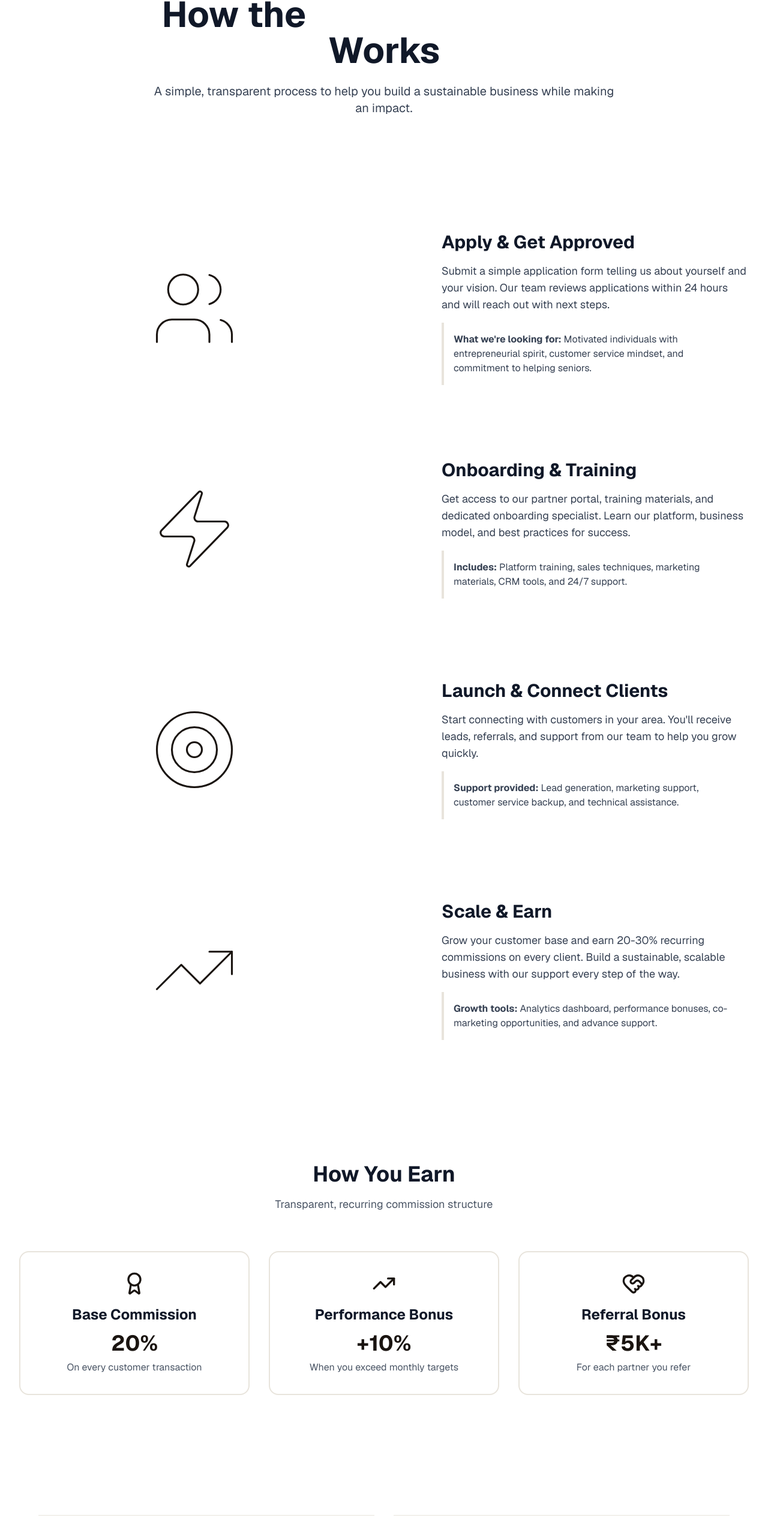
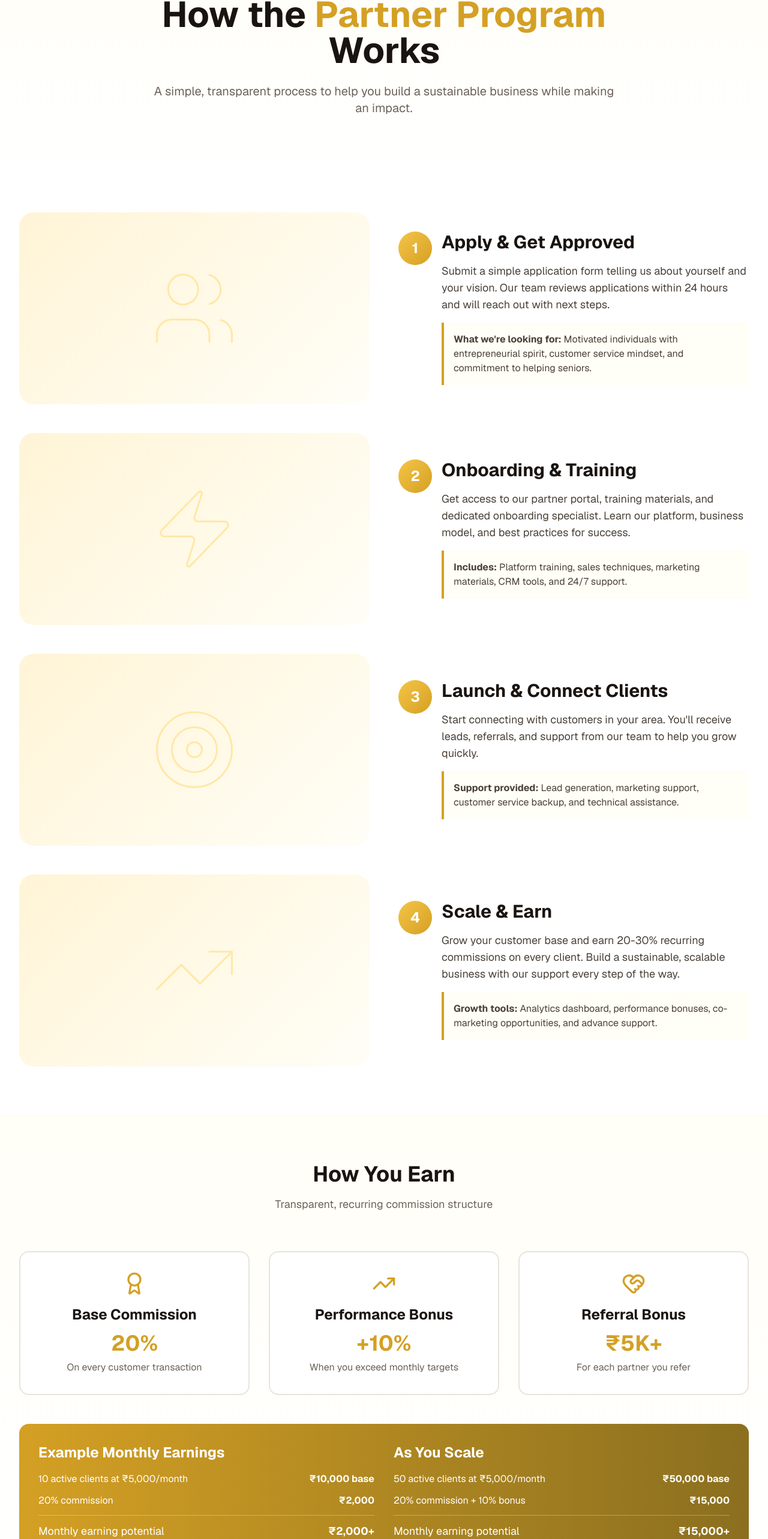
Before and after one commit to sagar-anmol/partner-golden-care, a Next.js app: page /how-it-works in a window 1280 px wide. Shown: the part 151-2717 px from the top of the page at 60% size. Built offline with nearby package versions, Linux system fonts and the light colour scheme.

Commit message:
fix: update golden theme colors for visibility\n\nFix golden color issues on home, how-it-works, and partner pages

```diff
--- a/app/how-it-works/page.tsx
+++ b/app/how-it-works/page.tsx
@@ -5,15 +5,15 @@ import { ArrowRight, Users, Target, Zap, TrendingUp, Award, HeartHandshake } fro
 
 export default function HowItWorks() {
   return (
-    <div className="bg-white">
+    <div style={{ backgroundColor: '#ffffff' }}>
       {/* Hero Section */}
-      <section className="bg-gradient-to-b from-gold-50 to-white pt-16 pb-20">
+      <section className="pt-16 pb-20" style={{ background: 'linear-gradient(180deg, #fffef7 0%, #ffffff 100%)' }}>
         <div className="max-w-7xl mx-auto px-4 sm:px-6 lg:px-8">
           <div className="text-center max-w-3xl mx-auto">
-            <h1 className="text-5xl md:text-6xl font-bold text-gray-900 mb-6">
-              How the <span className="text-transparent bg-clip-text bg-gradient-to-r from-gold-500 to-gold-600">Partner Program</span> Works
+            <h1 className="text-5xl md:text-6xl font-bold mb-6" style={{ color: '#1a1410' }}>
+              How the <span style={{ color: '#d4a024' }}>Partner Program</span> Works
             </h1>
-            <p className="text-xl text-gray-700">
+            <p className="text-xl" style={{ color: '#6b6258' }}>
               A simple, transparent process to help you build a sustainable business while making an impact.
             </p>
           </div>
@@ -21,28 +21,28 @@ export default function HowItWorks() {
       </section>
 
       {/* Step-by-Step Process */}
-      <section className="py-20 bg-white">
+      <section className="py-20" style={{ backgroundColor: '#ffffff' }}>
         <div className="max-w-7xl mx-auto px-4 sm:px-6 lg:px-8">
           <div className="space-y-12">
             {/* Step 1 */}
             <div className="grid md:grid-cols-2 gap-12 items-center">
               <div className="order-2 md:order-1">
-                <div className="bg-gradient-to-br from-gold-50 to-gold-100 rounded-3xl h-80 flex items-center justify-center">
-                  <Users className="text-gold-300" size={150} strokeWidth={0.5} />
+                <div className="rounded-3xl h-80 flex items-center justify-center" style={{ background: 'linear-gradient(135deg, #fff4d6 0%, #fffef7 100%)' }}>
+                  <Users style={{ color: '#ffe8a8' }} size={150} strokeWidth={0.5} />
                 </div>
               </div>
               <div className="order-1 md:order-2 space-y-4">
                 <div className="flex items-start gap-4">
-                  <div className="flex-shrink-0 w-14 h-14 rounded-full bg-gradient-to-br from-gold-500 to-gold-600 flex items-center justify-center">
-                    <span className="text-white font-bold text-2xl">1</span>
+                  <div className="flex-shrink-0 w-14 h-14 rounded-full flex items-center justify-center" style={{ background: 'linear-gradient(135deg, #f5c547 0%, #d4a024 100%)' }}>
+                    <span style={{ color: '#ffffff', fontWeight: 'bold', fontSize: '24px' }}>1</span>
                   </div>
                   <div className="flex-1">
-                    <h2 className="text-3xl font-bold text-gray-900 mb-4">Apply & Get Approved</h2>
-                    <p className="text-lg text-gray-700 mb-4">
+                    <h2 className="text-3xl font-bold mb-4" style={{ color: '#1a1410' }}>Apply & Get Approved</h2>
+                    <p className="text-lg mb-4" style={{ color: '#4a4138' }}>
                       Submit a simple application form telling us about yourself and your vision. Our team reviews applications within 24 hours and will reach out with next steps.
                     </p>
-                    <div className="bg-gold-50 border-l-4 border-gold-500 p-4">
-                      <p className="text-gray-700">
+                    <div className="p-4" style={{ backgroundColor: '#fffef7', borderLeft: '4px solid #d4a024' }}>
+                      <p style={{ color: '#4a4138' }}>
                         <strong>What we&apos;re looking for:</strong> Motivated individuals with entrepreneurial spirit, customer service mindset, and commitment to helping seniors.
                       </p>
                     </div>
@@ -54,22 +54,22 @@ export default function HowItWorks() {
             {/* Step 2 */}
             <div className="grid md:grid-cols-2 gap-12 items-center">
               <div>
-                <div className="bg-gradient-to-br from-gold-50 to-gold-100 rounded-3xl h-80 flex items-center justify-center">
-                  <Zap className="text-gold-300" size={150} strokeWidth={0.5} />
+                <div className="rounded-3xl h-80 flex items-center justify-center" style={{ background: 'linear-gradient(135deg, #fff4d6 0%, #fffef7 100%)' }}>
+                  <Zap style={{ color: '#ffe8a8' }} size={150} strokeWidth={0.5} />
                 </div>
               </div>
               <div className="space-y-4">
                 <div className="flex items-start gap-4">
-                  <div className="flex-shrink-0 w-14 h-14 rounded-full bg-gradient-to-br from-gold-500 to-gold-600 flex items-center justify-center">
-                    <span className="text-white font-bold text-2xl">2</span>
+                  <div className="flex-shrink-0 w-14 h-14 rounded-full flex items-center justify-center" style={{ background: 'linear-gradient(135deg, #f5c547 0%, #d4a024 100%)' }}>
+                    <span style={{ color: '#ffffff', fontWeight: 'bold', fontSize: '24px' }}>2</span>
                   </div>
                   <div className="flex-1">
-                    <h2 className="text-3xl font-bold text-gray-900 mb-4">Onboarding & Training</h2>
-                    <p className="text-lg text-gray-700 mb-4">
+                    <h2 className="text-3xl font-bold mb-4" style={{ color: '#1a1410' }}>Onboarding & Training</h2>
+                    <p className="text-lg mb-4" style={{ color: '#4a4138' }}>
                       Get access to our partner portal, training materials, and dedicated onboarding specialist. Learn our platform, business model, and best practices for success.
                     </p>
-                    <div className="bg-gold-50 border-l-4 border-gold-500 p-4">
-                      <p className="text-gray-700">
+                    <div className="p-4" style={{ backgroundColor: '#fffef7', borderLeft: '4px solid #d4a024' }}>
+                      <p style={{ color: '#4a4138' }}>
                         <strong>Includes:</strong> Platform training, sales techniques, marketing materials, CRM tools, and 24/7 support.
                       </p>
                     </div>
@@ -81,22 +81,22 @@ export default function HowItWorks() {
             {/* Step 3 */}
             <div className="grid md:grid-cols-2 gap-12 items-center">
               <div className="order-2 md:order-1">
-                <div className="bg-gradient-to-br from-gold-50 to-gold-100 rounded-3xl h-80 flex items-center justify-center">
-                  <Target className="text-gold-300" size={150} strokeWidth={0.5} />
+                <div className="rounded-3xl h-80 flex items-center justify-center" style={{ background: 'linear-gradient(135deg, #fff4d6 0%, #fffef7 100%)' }}>
+                  <Target style={{ color: '#ffe8a8' }} size={150} strokeWidth={0.5} />
                 </div>
               </div>
               <div className="order-1 md:order-2 space-y-4">
                 <div className="flex items-start gap-4">
-                  <div className="flex-shrink-0 w-14 h-14 rounded-full bg-gradient-to-br from-gold-500 to-gold-600 flex items-center justify-center">
-                    <span className="text-white font-bold text-2xl">3</span>
+                  <div className="flex-shrink-0 w-14 h-14 rounded-full flex items-center justify-center" style={{ background: 'linear-gradient(135deg, #f5c547 0%, #d4a024 100%)' }}>
+                    <span style={{ color: '#ffffff', fontWeight: 'bold', fontSize: '24px' }}>3</span>
                   </div>
                   <div className="flex-1">
-                    <h2 className="text-3xl font-bold text-gray-900 mb-4">Launch & Connect Clients</h2>
-                    <p className="text-lg text-gray-700 mb-4">
+                    <h2 className="text-3xl font-bold mb-4" style={{ color: '#1a1410' }}>Launch & Connect Clients</h2>
+                    <p className="text-lg mb-4" style={{ color: '#4a4138' }}>
                       Start connecting with customers in your area. You&apos;ll receive leads, referrals, and support from our team to help you grow quickly.
                     </p>
-                    <div className="bg-gold-50 border-l-4 border-gold-500 p-4">
-                      <p className="text-gray-700">
+                    <div className="p-4" style={{ backgroundColor: '#fffef7', borderLeft: '4px solid #d4a024' }}>
+                      <p style={{ color: '#4a4138' }}>
                         <strong>Support provided:</strong> Lead generation, marketing support, customer service backup, and technical assistance.
                       </p>
                     </div>
@@ -108,22 +108,22 @@ export default function HowItWorks() {
             {/* Step 4 */}
             <div className="grid md:grid-cols-2 gap-12 items-center">
               <div>
-                <div className="bg-gradient-to-br from-gold-50 to-gold-100 rounded-3xl h-80 flex items-center justify-center">
-                  <TrendingUp className="text-gold-300" size={150} strokeWidth={0.5} />
+                <div className="rounded-3xl h-80 flex items-center justify-center" style={{ background: 'linear-gradient(135deg, #fff4d6 0%, #fffef7 100%)' }}>
+                  <TrendingUp style={{ color: '#ffe8a8' }} size={150} strokeWidth={0.5} />
                 </div>
               </div>
               <div className="space-y-4">
                 <div className="flex items-start gap-4">
-                  <div className="flex-shrink-0 w-14 h-14 rounded-full bg-gradient-to-br from-gold-500 to-gold-600 flex items-center justify-center">
-                    <span className="text-white font-bold text-2xl">4</span>
+                  <div className="flex-shrink-0 w-14 h-14 rounded-full flex items-center justify-center" style={{ background: 'linear-gradient(135deg, #f5c547 0%, #d4a024 100%)' }}>
+                    <span style={{ color: '#ffffff', fontWeight: 'bold', fontSize: '24px' }}>4</span>
                   </div>
                   <div className="flex-1">
-                    <h2 className="text-3xl font-bold text-gray-900 mb-4">Scale & Earn</h2>
-                    <p className="text-lg text-gray-700 mb-4">
+                    <h2 className="text-3xl font-bold mb-4" style={{ color: '#1a1410' }}>Scale & Earn</h2>
+                    <p className="text-lg mb-4" style={{ color: '#4a4138' }}>
                       Grow your customer base and earn 20-30% recurring commissions on every client. Build a sustainable, scalable business with our support every step of the way.
                     </p>
-                    <div className="bg-gold-50 border-l-4 border-gold-500 p-4">
-                      <p className="text-gray-700">
+                    <div className="p-4" style={{ backgroundColor: '#fffef7', borderLeft: '4px solid #d4a024' }}>
+                      <p style={{ color: '#4a4138' }}>
                         <strong>Growth tools:</strong> Analytics dashboard, performance bonuses, co-marketing opportunities, and advance support.
                       </p>
                     </div>
@@ -136,37 +136,37 @@ export default function HowItWorks() {
       </section>
 
       {/* Revenue Model */}
-      <section className="py-20 bg-gradient-to-b from-gold-50 to-white">
+      <section className="py-20" style={{ background: 'linear-gradient(180deg, #fffef7 0%, #ffffff 100%)' }}>
         <div className="max-w-7xl mx-auto px-4 sm:px-6 lg:px-8">
           <div className="text-center mb-16">
-            <h2 className="text-4xl font-bold text-gray-900 mb-4">How You Earn</h2>
-            <p className="text-lg text-gray-600">Transparent, recurring commission structure</p>
+            <h2 className="text-4xl font-bold mb-4" style={{ color: '#1a1410' }}>How You Earn</h2>
+            <p className="text-lg" style={{ color: '#6b6258' }}>Transparent, recurring commission structure</p>
           </div>
 
           <div className="grid md:grid-cols-3 gap-8">
-            <div className="bg-white p-8 rounded-2xl border-2 border-gold-200 text-center hover:shadow-xl transition">
-              <Award className="text-gold-600 mx-auto mb-4" size={40} />
-              <h3 className="text-2xl font-bold text-gray-900 mb-3">Base Commission</h3>
-              <p className="text-4xl font-bold text-gold-600 mb-2">20%</p>
-              <p className="text-gray-600">On every customer transaction</p>
+            <div className="bg-white p-8 rounded-2xl text-center hover:shadow-xl transition" style={{ border: '2px solid #e8e4dc' }}>
+              <Award style={{ color: '#d4a024' }} className="mx-auto mb-4" size={40} />
+              <h3 className="text-2xl font-bold mb-3" style={{ color: '#1a1410' }}>Base Commission</h3>
+              <p className="text-4xl font-bold mb-2" style={{ color: '#d4a024' }}>20%</p>
+              <p style={{ color: '#6b6258' }}>On every customer transaction</p>
             </div>
 
-            <div className="bg-white p-8 rounded-2xl border-2 border-gold-200 text-center hover:shadow-xl transition">
-              <TrendingUp className="text-gold-600 mx-auto mb-4" size={40} />
-              <h3 className="text-2xl font-bold text-gray-900 mb-3">Performance Bonus</h3>
-              <p className="text-4xl font-bold text-gold-600 mb-2">+10%</p>
-              <p className="text-gray-600">When you exceed monthly targets</p>
+            <div className="bg-white p-8 rounded-2xl text-center hover:shadow-xl transition" style={{ border: '2px solid #e8e4dc' }}>
+              <TrendingUp style={{ color: '#d4a024' }} className="mx-auto mb-4" size={40} />
+              <h3 className="text-2xl font-bold mb-3" style={{ color: '#1a1410' }}>Performance Bonus</h3>
+              <p className="text-4xl font-bold mb-2" style={{ color: '#d4a024' }}>+10%</p>
+              <p style={{ color: '#6b6258' }}>When you exceed monthly targets</p>
             </div>
 
-            <div className="bg-white p-8 rounded-2xl border-2 border-gold-200 text-center hover:shadow-xl transition">
-              <HeartHandshake className="text-gold-600 mx-auto mb-4" size={40} />
-              <h3 className="text-2xl font-bold text-gray-900 mb-3">Referral Bonus</h3>
-              <p className="text-4xl font-bold text-gold-600 mb-2">₹5K+</p>
-              <p className="text-gray-600">For each partner you refer</p>
+            <div className="bg-white p-8 rounded-2xl text-center hover:shadow-xl transition" style={{ border: '2px solid #e8e4dc' }}>
+              <HeartHandshake style={{ color: '#d4a024' }} className="mx-auto mb-4" size={40} />
+              <h3 className="text-2xl font-bold mb-3" style={{ color: '#1a1410' }}>Referral Bonus</h3>
+              <p className="text-4xl font-bold mb-2" style={{ color: '#d4a024' }}>₹5K+</p>
+              <p style={{ color: '#6b6258' }}>For each partner you refer</p>
             </div>
           </div>
 
-          <div className="mt-12 bg-gradient-to-r from-gold-600 to-gold-700 rounded-2xl p-8 text-white">
+          <div className="mt-12 rounded-2xl p-8 text-white" style={{ background: 'linear-gradient(90deg, #d4a024 0%, #8b6f1f 100%)' }}>
             <div className="grid md:grid-cols-2 gap-8">
               <div>
                 <h3 className="text-2xl font-bold mb-4">Example Monthly Earnings</h3>
@@ -179,7 +179,7 @@ export default function HowItWorks() {
                     <span>20% commission</span>
                     <strong>₹2,000</strong>
                   </div>
-                  <div className="border-t border-gold-400 pt-3 mt-3 flex justify-between text-lg">
+                  <div style={{ borderTop: '1px solid rgba(255, 255, 255, 0.3)' }} className="pt-3 mt-3 flex justify-between text-lg">
                     <span>Monthly earning potential</span>
                     <strong>₹2,000+</strong>
                   </div>
@@ -196,7 +196,7 @@ export default function HowItWorks() {
                     <span>20% commission + 10% bonus</span>
                     <strong>₹15,000</strong>
                   </div>
-                  <div className="border-t border-gold-400 pt-3 mt-3 flex justify-between text-lg">
+                  <div style={{ borderTop: '1px solid rgba(255, 255, 255, 0.3)' }} className="pt-3 mt-3 flex justify-between text-lg">
                     <span>Monthly earning potential</span>
                     <strong>₹15,000+</strong>
                   </div>
@@ -208,75 +208,75 @@ export default function HowItWorks() {
       </section>
 
       {/* Why It Works */}
-      <section className="py-20 bg-white">
+      <section className="py-20" style={{ backgroundColor: '#ffffff' }}>
         <div className="max-w-7xl mx-auto px-4 sm:px-6 lg:px-8">
           <div className="text-center mb-16">
-            <h2 className="text-4xl font-bold text-gray-900 mb-4">Why This Model Works</h2>
-            <p className="text-lg text-gray-600">Benefits for everyone involved</p>
+            <h2 className="text-4xl font-bold mb-4" style={{ color: '#1a1410' }}>Why This Model Works</h2>
+            <p className="text-lg" style={{ color: '#6b6258' }}>Benefits for everyone involved</p>
           </div>
 
           <div className="grid md:grid-cols-3 gap-8">
-            <div className="bg-gold-50 p-8 rounded-2xl border border-gold-200">
-              <h3 className="text-xl font-bold text-gray-900 mb-4">For You</h3>
-              <ul className="space-y-3 text-gray-700">
+            <div className="p-8 rounded-2xl" style={{ backgroundColor: '#fffef7', border: '1px solid #e8e4dc' }}>
+              <h3 className="text-xl font-bold mb-4" style={{ color: '#1a1410' }}>For You</h3>
+              <ul className="space-y-3" style={{ color: '#4a4138' }}>
                 <li className="flex items-start gap-3">
-                  <span className="text-gold-600 font-bold">✓</span>
+                  <span style={{ color: '#d4a024', fontWeight: 'bold' }}>✓</span>
                   <span>Build your own business</span>
                 </li>
                 <li className="flex items-start gap-3">
-                  <span className="text-gold-600 font-bold">✓</span>
+                  <span style={{ color: '#d4a024', fontWeight: 'bold' }}>✓</span>
                   <span>Recurring income stream</span>
                 </li>
                 <li className="flex items-start gap-3">
-                  <span className="text-gold-600 font-bold">✓</span>
+                  <span style={{ color: '#d4a024', fontWeight: 'bold' }}>✓</span>
                   <span>Full support & training</span>
                 </li>
                 <li className="flex items-start gap-3">
-                  <span className="text-gold-600 font-bold">✓</span>
+                  <span style={{ color: '#d4a024', fontWeight: 'bold' }}>✓</span>
                   <span>Flexible schedule</span>
                 </li>
               </ul>
             </div>
 
-            <div className="bg-gold-50 p-8 rounded-2xl border border-gold-200">
-              <h3 className="text-xl font-bold text-gray-900 mb-4">For Seniors</h3>
-              <ul className="space-y-3 text-gray-700">
+            <div className="p-8 rounded-2xl" style={{ backgroundColor: '#fffef7', border: '1px solid #e8e4dc' }}>
+              <h3 className="text-xl font-bold mb-4" style={{ color: '#1a1410' }}>For Seniors</h3>
+              <ul className="space-y-3" style={{ color: '#4a4138' }}>
                 <li className="flex items-start gap-3">
-                  <span className="text-gold-600 font-bold">✓</span>
+                  <span style={{ color: '#d4a024', fontWeight: 'bold' }}>✓</span>
                   <span>Access quality care</span>
                 </li>
                 <li className="flex items-start gap-3">
-                  <span className="text-gold-600 font-bold">✓</span>
+                  <span style={{ color: '#d4a024', fontWeight: 'bold' }}>✓</span>
                   <span>Local trusted partners</span>
                 </li>
                 <li className="flex items-start gap-3">
-                  <span className="text-gold-600 font-bold">✓</span>
+                  <span style={{ color: '#d4a024', fontWeight: 'bold' }}>✓</span>
                   <span>Personalized attention</span>
                 </li>
                 <li className="flex items-start gap-3">
-                  <span className="text-gold-600 font-bold">✓</span>
+                  <span style={{ color: '#d4a024', fontWeight: 'bold' }}>✓</span>
                   <span>Verified caregivers</span>
                 </li>
               </ul>
             </div>
 
-            <div className="bg-gold-50 p-8 rounded-2xl border border-gold-200">
-              <h3 className="text-xl font-bold text-gray-900 mb-4">For GoldenCare</h3>
-              <ul className="space-y-3 text-gray-700">
+            <div className="p-8 rounded-2xl" style={{ backgroundColor: '#fffef7', border: '1px solid #e8e4dc' }}>
+              <h3 className="text-xl font-bold mb-4" style={{ color: '#1a1410' }}>For GoldenCare</h3>
+              <ul className="space-y-3" style={{ color: '#4a4138' }}>
                 <li className="flex items-start gap-3">
-                  <span className="text-gold-600 font-bold">✓</span>
+                  <span style={{ color: '#d4a024', fontWeight: 'bold' }}>✓</span>
                   <span>Grow faster nationwide</span>
                 </li>
                 <li className="flex items-start gap-3">
-                  <span className="text-gold-600 font-bold">✓</span>
+                  <span style={{ color: '#d4a024', fontWeight: 'bold' }}>✓</span>
                   <span>Better local relationships</span>
                 </li>
                 <li className="flex items-start gap-3">
-                  <span className="text-gold-600 font-bold">✓</span>
+                  <span style={{ color: '#d4a024', fontWeight: 'bold' }}>✓</span>
                   <span>Scalable business model</span>
                 </li>
                 <li className="flex items-start gap-3">
-                  <span className="text-gold-600 font-bold">✓</span>
+                  <span style={{ color: '#d4a024', fontWeight: 'bold' }}>✓</span>
                   <span>Passionate partners</span>
                 </li>
               </ul>
@@ -286,15 +286,18 @@ export default function HowItWorks() {
       </section>
 
       {/* Final CTA */}
-      <section className="py-20 bg-gradient-to-r from-gold-600 to-gold-700">
+      <section className="py-20" style={{ background: 'linear-gradient(90deg, #d4a024 0%, #8b6f1f 100%)' }}>
         <div className="max-w-4xl mx-auto px-4 sm:px-6 lg:px-8 text-center">
-          <h2 className="text-4xl font-bold text-white mb-4">Ready to Get Started?</h2>
-          <p className="text-xl text-gold-100 mb-8">
+          <h2 className="text-4xl font-bold mb-4" style={{ color: '#ffffff' }}>Ready to Get Started?</h2>
+          <p className="text-xl mb-8" style={{ color: '#fffef7' }}>
             Join our growing network of partners building successful businesses.
           </p>
           <Link
             href="/join"
-            className="inline-flex items-center justify-center px-8 py-4 bg-white text-gold-600 rounded-xl hover:bg-gold-50 transition font-semibold shadow-lg"
+            className="inline-flex items-center justify-center px-8 py-4 rounded-xl transition font-semibold shadow-lg"
+            style={{ backgroundColor: '#ffffff', color: '#d4a024' }}
+            onMouseEnter={(e) => e.target.style.backgroundColor = '#fffef7'}
+            onMouseLeave={(e) => e.target.style.backgroundColor = '#ffffff'}
           >
             <ArrowRight className="mr-2" size={20} />
             Apply Now
```
